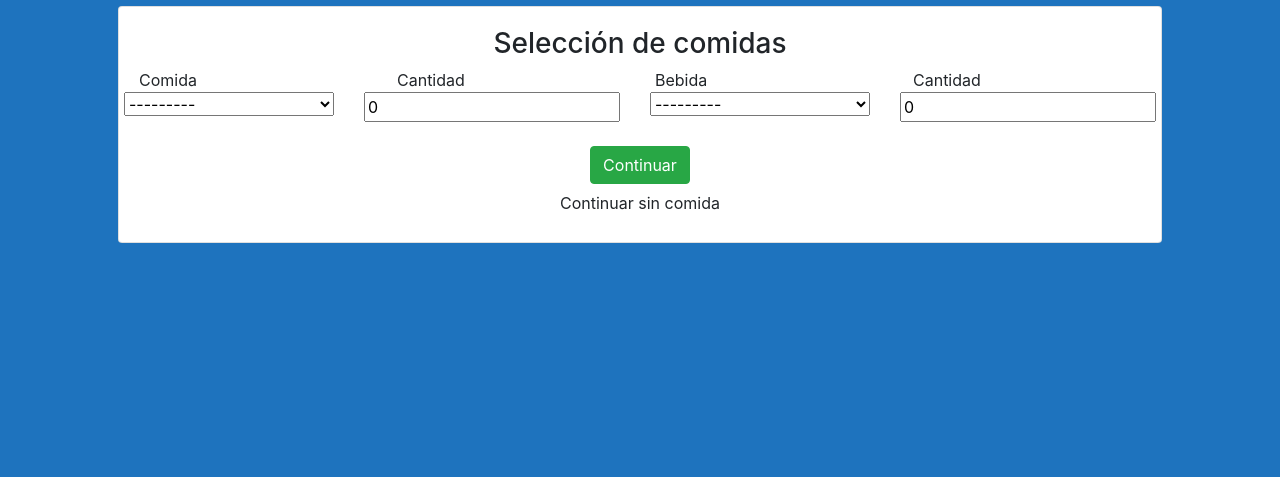
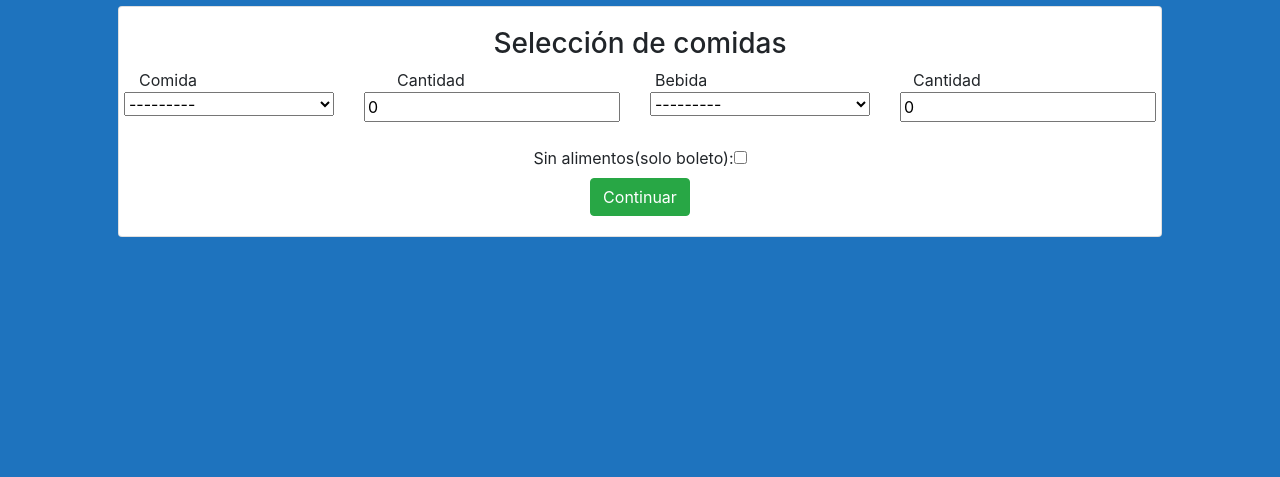
Before and after one commit to federicolito/ProyectoGrupalDjango, a Django app: page /client/buyfood/12 in a window 1280 px wide. Shown: the part 267-744 px from the top of the page. Run offline with Django 3.2, Linux system fonts and the light colour scheme; a user stored in the database is signed in; data comes from the database, SQL or seed files in the repository; both versions use the stored data as it was after the commit; parts of the project's set-up code (start-up, migrations or seed data) failed here and were passed over; some libraries are stand-ins or nearby versions.

Commit message:
arregle el error de el model factura

```diff
--- a/config/FilmHub/admin.py
+++ b/config/FilmHub/admin.py
@@ -61,8 +61,8 @@ class bebida_Admin(admin.ModelAdmin):
 
 class combo_comida_Admin(admin.ModelAdmin):
     exclude = ['monto_total']
-    list_display = ['comida', 'cant_comida', 'bebida', 'cant_bebida', 'precio_final']
-    list_display_links = ['comida', 'bebida', 'precio_final']
+    list_display = ['comida', 'cant_comida', 'bebida', 'cant_bebida']
+    list_display_links = ['comida', 'bebida']
 
 #-----------------------------------------------------------------------------
 
--- a/config/FilmHub/models.py
+++ b/config/FilmHub/models.py
@@ -102,9 +102,7 @@ class Combo_Comida(models.Model):
     bebida = models.ForeignKey(Bebida, on_delete=models.CASCADE, blank=True, null=True)
     cant_bebida = models.IntegerField(default=0, blank=True, null=True)
 
-    def precio_final(self):
-        valor = (self.comida.precio_unidad * self.cant_comida + self.bebida.precio_unidad * self.cant_bebida)
-        return "$" + str(valor)
+
 
     def __str__(self):
         return str(self.cant_comida) + " " + str(self.comida) + " y " + str(self.cant_bebida) + " " + str(self.bebida)
@@ -119,12 +117,8 @@ class Factura(models.Model):
 
     def precio_total(self):
         valor_boleto = self.boleto.funcion.pelicula.precio_base * len(self.boleto.asientos.all())
-        if (self.combo_comida !=None):
-            valor_combo = self.combo_comida.comida.precio_unidad * self.combo_comida.cant_comida + self.combo_comida.bebida.precio_unidad * self.combo_comida.cant_bebida
-            valor = valor_boleto + valor_combo
-            self.precio_final = valor
-        else:
-            self.precio_final = valor_boleto
+
+        self.precio_final = valor_boleto
         self.save()
 
     def __str__(self):
--- a/config/FilmHub/templates/FilmHub/buy_food.html
+++ b/config/FilmHub/templates/FilmHub/buy_food.html
@@ -70,8 +70,8 @@ about page
                     </div>
                 </div>
                 <div class="row justify-content-around">
-                    <form method="POST" action="" id="asientosForm">
-                            <div class="row justify-content-around">
+                    <form method="post" action="" id="foodForm">
+                        <div class="row justify-content-around">
                             {% csrf_token %}
                             <div class="col-md">
                                 {{form.comida}}
@@ -85,15 +85,23 @@ about page
                             <div class="col-md">
                                 {{form.cant_bebida}}
                             </div>
+
                         </div>
                         <br>
                         <div class="row justify-content-center">
-                            <input class="btn btn-success" type="submit" value="Continuar">
+                            <label>Sin alimentos(solo boleto):<input type="checkbox" onclick="changeVisibility()" name="sinAlimentos"></label>
                         </div>
                         <div class="row justify-content-center">
-                            <a class="btn btn-error" href="{%url 'my_tickets'%}">Continuar sin comida</a>
+
+                            <div class="col-md">
+                                <div class="row justify-content-center">
+                                    <input class="btn btn-success" type="submit" value="Continuar">
+                                </div>
+                            </div>
+
                         </div>
                     </form>
+
                 </div>
 
 
--- a/config/FilmHub/views.py
+++ b/config/FilmHub/views.py
@@ -127,26 +127,29 @@ def BuyFoodView(request, boleto):
 
     form=ComboComidaForm()
     if request.method =="POST":
-        form = ComboComidaForm(request.POST)
-        if form.is_valid():
-            combo_comida = form.save()
-
-            messages.success(request, "Su compra se realizó con éxito")
-            factura = Factura(boleto=boleto, combo_comida=combo_comida, user=request.user)
-            factura.save()
-            factura.precio_total()
-            return redirect('my_tickets')
-        else:
+        sinAlimentos = request.POST.get("sinAlimentos")
+        if sinAlimentos == "on":
             factura = Factura(boleto=boleto, user=request.user)
             factura.save()
             factura.precio_total()
             return redirect('my_tickets')
+
+        else:
+            form = ComboComidaForm(request.POST)
+            if form.is_valid():
+                combo_comida = form.save()
+
+                messages.success(request, "Su compra se realizó con éxito")
+                factura = Factura(boleto=boleto, combo_comida=combo_comida, user=request.user)
+                factura.save()
+                factura.precio_total()
+                return redirect('my_tickets')
+
+
+
     context= {
-        'form':form
-    }
-    context= {
-    "boleto":boleto,
-    "form":form
+        "boleto":boleto,
+        "form":form
     }
     return render(request, 'FilmHub/buy_food.html', context)
 
```
Also changed, not shown: config/FilmHub/templates/FilmHub/my_tickets.html (+9 -1 lines), config/db.sqlite3.
